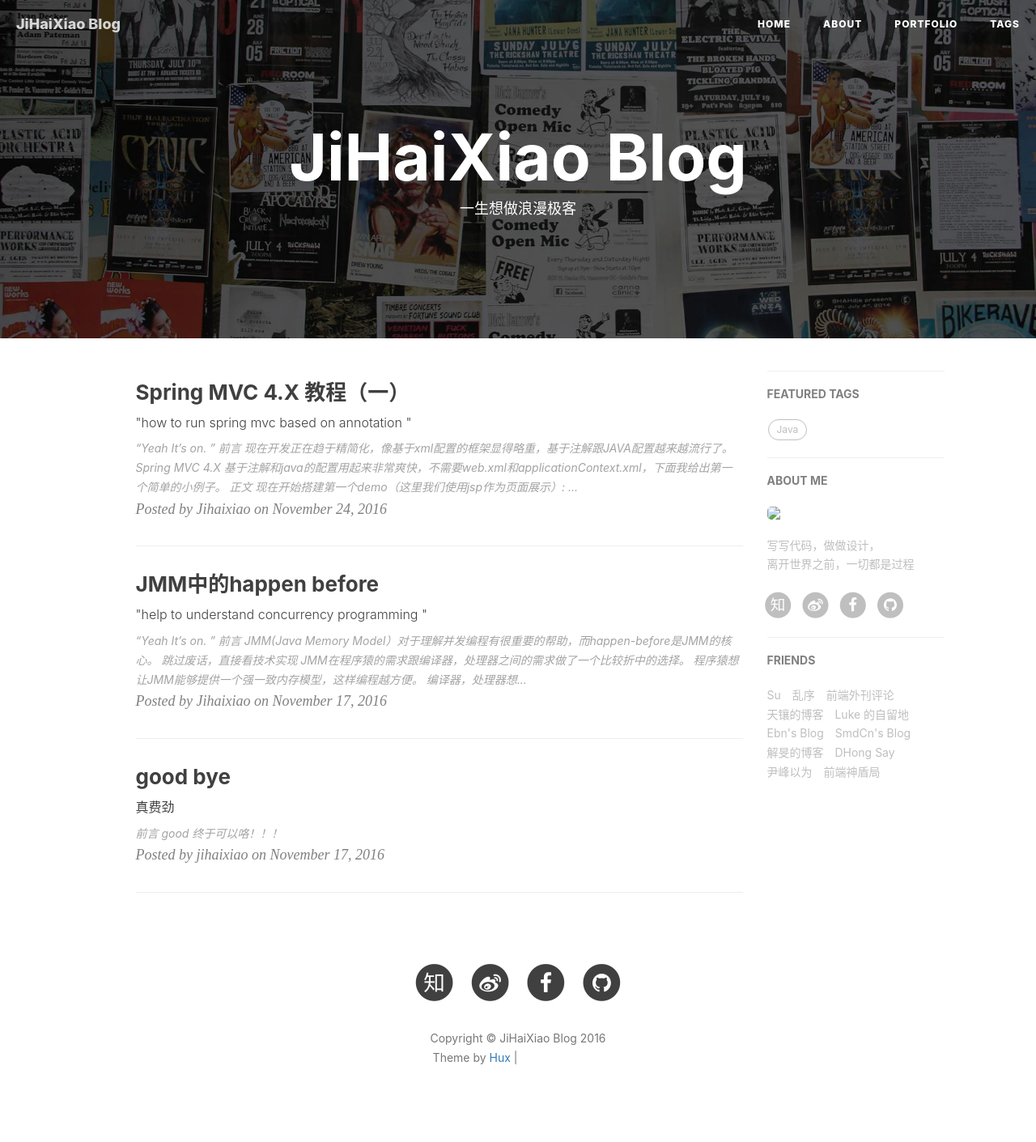
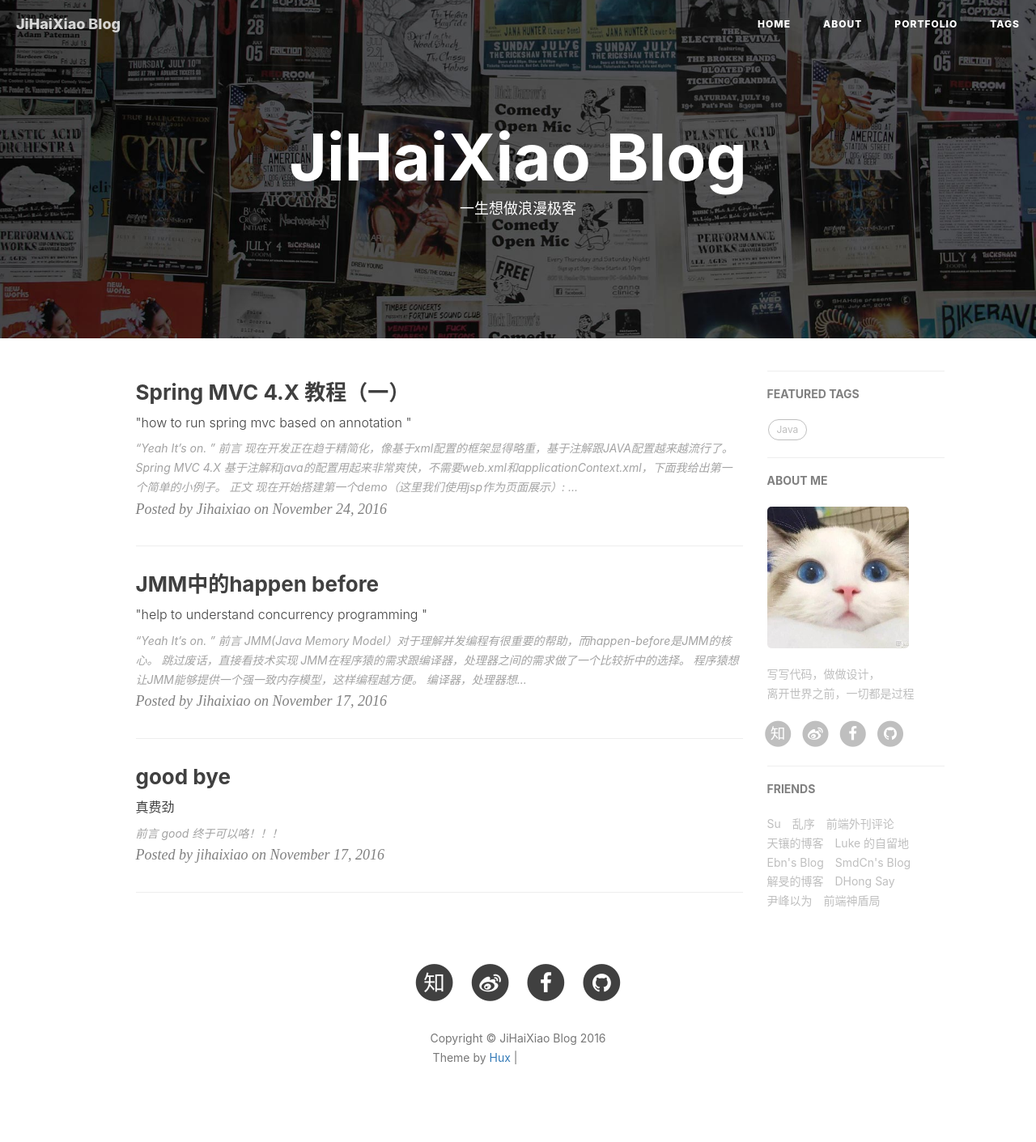
Before and after one commit to jihaixiao8/myblog, a Jekyll site: the page built from index.html, in a window 1280 px wide. Shown: the whole page at 81% size. Built offline with Jekyll 4.4.1, drawn with Linux system fonts in a browser that asks for light colours; nearby versions of some CDN libraries; the list of posts is cut into pages by our own code; comment, search, counter and statistics services are not loaded; grey boxes are pictures that could not be loaded.

Commit message:
spring-mvc博客开始

```diff
--- a/_config.yml
+++ b/_config.yml
@@ -71,7 +71,7 @@
 # Sidebar settings  没有域名之前，只能 在头像先加上/myblog
 sidebar: true                           # whether or not using Sidebar.
 sidebar-about-description: "写写代码，做做设计，<br>离开世界之前，一切都是过程"
-sidebar-avatar: /myblog/img/avatar-hux.jpg      # use absolute URL, seeing it's used in both `/` and `/about/`
+sidebar-avatar: /img/avatar-hux.jpg      # use absolute URL, seeing it's used in both `/` and `/about/`
 
 
 
```
Also changed, not shown: 1 other file.
